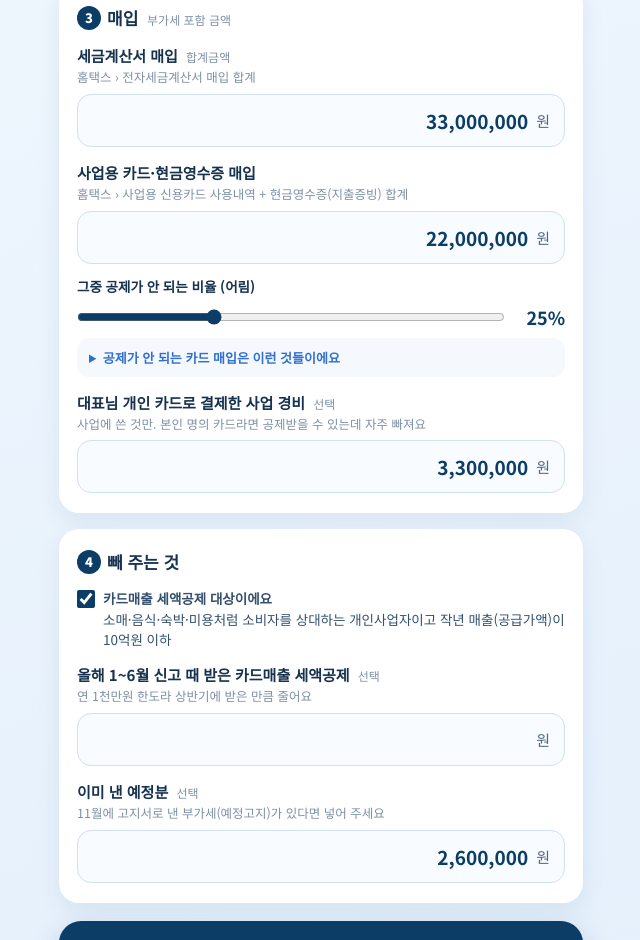
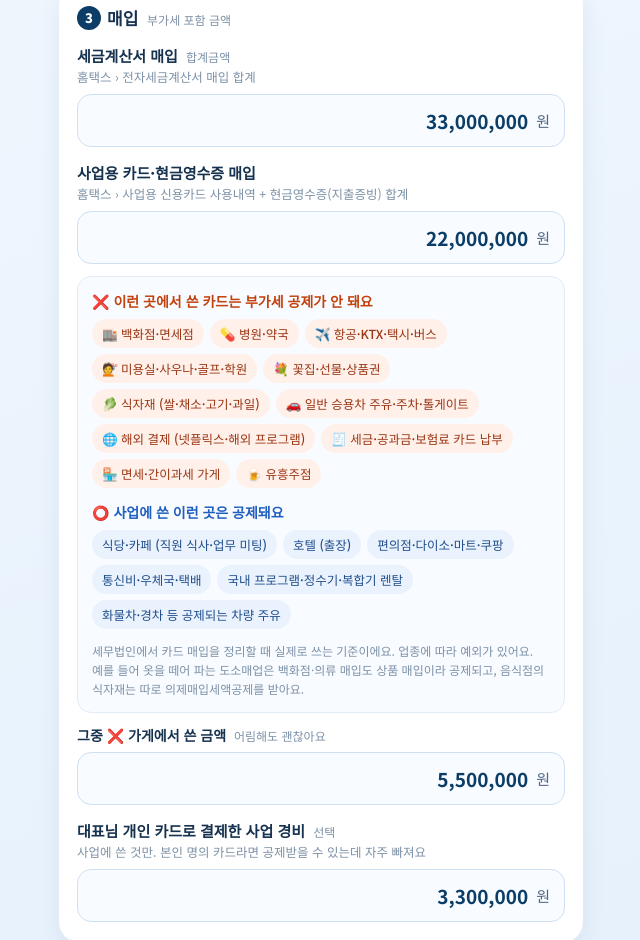
Before and after one commit to dahaenotebiz-cmyk/dahaenote, a plain HTML site: page tools/vat/index.html in a window 1280 px wide. Shown: the part 917-1857 px from the top of the page, without its empty margins (319-959 px from the left). Drawn offline with Linux system fonts and the light colour scheme.

Commit message:
부가세 도구: 공제 안 되는 곳 목록, 다해과장 계산 안내

```diff
--- a/tools/vat/index.html
+++ b/tools/vat/index.html
@@ -46,6 +46,12 @@ h1{font-size:27px;font-weight:900;margin-top:10px;line-height:1.35}
 details.help{margin-top:8px;background:#F5F9FE;border-radius:12px;padding:10px 12px}
 details.help summary{font-size:13px;color:#2F6FD0;font-weight:700;cursor:pointer}
 details.help ul{margin:8px 0 2px 18px;font-size:13px;color:#4F6680;line-height:1.7}
+.nolist{margin-top:12px;background:#F8FBFF;border:1px solid #E1ECF7;border-radius:14px;padding:14px}
+.nh{font-size:14px;font-weight:900;color:#C2410C}.nh.ok{color:#1F5FBF;margin-top:14px}
+.chips{display:flex;flex-wrap:wrap;gap:6px;margin-top:8px}
+.chips span{background:#FFF1EA;color:#9A3412;border-radius:999px;padding:5px 10px;font-size:12.5px;font-weight:500}
+.chips.ok span{background:#EAF2FD;color:#1F4E8C}
+.nnote{font-size:12px;color:#7C90A6;margin-top:12px;line-height:1.6}
 .res{background:#0B3D66;color:#fff;border-radius:22px;padding:22px 20px;margin-top:18px;box-shadow:0 14px 30px rgba(11,61,102,.25)}
 .res .k{font-size:14px;color:#BFD6EE}
 .res .big{font-size:38px;font-weight:900;margin-top:2px;letter-spacing:-.5px}
@@ -77,7 +83,7 @@ details.help ul{margin:8px 0 2px 18px;font-size:13px;color:#4F6680;line-height:1
 .why .off{color:#7C90A6}
 .list{margin:6px 0 0 18px;font-size:14px;line-height:1.85;color:#34506E}
 .cta{margin-top:18px;background:#fff;border:2px solid #0B3D66;border-radius:20px;padding:20px 18px}
-.cta b{font-size:17px;color:#0B3D66;line-height:1.45;display:block}
+.cta > b{font-size:17px;color:#0B3D66;line-height:1.45;display:block}.cta p b{color:#0B3D66}
 .cta p{font-size:14px;color:#4F6680;margin-top:6px;line-height:1.65}
 .cta a{display:block;margin-top:12px;background:#0B3D66;color:#fff;text-align:center;padding:15px;border-radius:14px;text-decoration:none;font-weight:700;font-size:15.5px}
 .cta a.k{background:#FEE500;color:#191919;margin-top:8px}
@@ -135,12 +141,24 @@ details.help ul{margin:8px 0 2px 18px;font-size:13px;color:#4F6680;line-height:1
       <label class="t" for="pCard">사업용 카드·현금영수증 매입</label>
       <div class="hint">홈택스 › 사업용 신용카드 사용내역 + 현금영수증(지출증빙) 합계</div>
       <div class="inp"><input id="pCard" inputmode="numeric"><em>원</em></div>
+      <div class="nolist">
+        <div class="nh">❌ 이런 곳에서 쓴 카드는 부가세 공제가 안 돼요</div>
+        <div class="chips">
+          <span>🏬 백화점·면세점</span><span>💊 병원·약국</span><span>✈️ 항공·KTX·택시·버스</span>
+          <span>💇 미용실·사우나·골프·학원</span><span>💐 꽃집·선물·상품권</span><span>🥬 식자재 (쌀·채소·고기·과일)</span>
+          <span>🚗 일반 승용차 주유·주차·톨게이트</span><span>🌐 해외 결제 (넷플릭스·해외 프로그램)</span>
+          <span>🧾 세금·공과금·보험료 카드 납부</span><span>🏪 면세·간이과세 가게</span><span>🍺 유흥주점</span>
+        </div>
+        <div class="nh ok">⭕ 사업에 쓴 이런 곳은 공제돼요</div>
+        <div class="chips ok">
+          <span>식당·카페 (직원 식사·업무 미팅)</span><span>호텔 (출장)</span><span>편의점·다이소·마트·쿠팡</span>
+          <span>통신비·우체국·택배</span><span>국내 프로그램·정수기·복합기 렌탈</span><span>화물차·경차 등 공제되는 차량 주유</span>
+        </div>
+        <div class="nnote">세무법인에서 카드 매입을 정리할 때 실제로 쓰는 기준이에요. 업종에 따라 예외가 있어요. 예를 들어 옷을 떼어 파는 도소매업은 백화점·의류 매입도 상품 매입이라 공제되고, 음식점의 식자재는 따로 의제매입세액공제를 받아요.</div>
+      </div>
       <div class="field" style="margin-top:12px">
-        <label class="t" style="font-size:13.5px">그중 공제가 안 되는 비율 (어림)</label>
-        <div class="range"><input type="range" id="pNo" min="0" max="80" step="5"><b id="pNoV"></b></div>
-        <details class="help"><summary>공제가 안 되는 카드 매입은 이런 것들이에요</summary>
-          <ul><li>거래처 접대비, 선물</li><li>일반 승용차(경차 제외) 기름값·수리비</li><li>쌀·채소·고기 같은 면세 품목, 도서</li><li>간이과세 가게에서 결제한 금액 (일부 제외)</li><li>항공권·KTX·버스, 병원비</li><li>사업과 관계없는 개인 지출</li></ul>
-        </details>
+        <label class="t" for="pEx" style="font-size:14px">그중 ❌ 가게에서 쓴 금액 <span class="opt">어림해도 괜찮아요</span></label>
+        <div class="inp"><input id="pEx" inputmode="numeric"><em>원</em></div>
       </div>
     </div>
     <div class="field">
@@ -201,8 +219,8 @@ details.help ul{margin:8px 0 2px 18px;font-size:13px;color:#4F6680;line-height:1
   </div>
 
   <div class="cta">
-    <b>우리 가게 카드 매입,<br>한 건씩 확인받고 싶다면</b>
-    <p>다해과장이 근무하는 세무법인에서는 기장할 때 사업용 카드·현금영수증 매입을 한 건씩 보고 공제되는 것과 안 되는 것을 나눠 정리해요. 신고서와 장부를 같이 보며 상담해 드려요.</p>
+    <b>이번 부가세,<br>다해과장이 자세히 계산해 드릴게요</b>
+    <p>세무법인 청담택스매니지먼트에 기장을 맡기시면, 담당 실무자 다해과장이 사업용 카드·현금영수증 매입을 <b>한 건씩</b> 확인해서 신고 전에 <b>이번 부가세 예상 금액을 자세히</b> 계산해 드려요. 공제되는 것과 안 되는 것도 나눠서 보여 드려요.</p>
     <a href="https://docs.google.com/forms/d/e/1FAIpQLSeA7ttgsoYLODeBgrKjZz6mYSFmJhpiciCo7N3n1YZT-D1X8w/viewform" target="_blank" rel="noopener">기장·신고 상담 신청하기</a>
     <a class="k" href="https://open.kakao.com/o/s9Iptnbf" target="_blank" rel="noopener">카톡으로 먼저 물어보기</a>
     <div class="firm">기장·신고: 세무법인 청담택스매니지먼트 · 조지훈 세무사</div>
@@ -214,8 +232,8 @@ details.help ul{margin:8px 0 2px 18px;font-size:13px;color:#4F6680;line-height:1
 
 <script>
 const $ = id => document.getElementById(id);
-const ids = ['sCard','sCash','sTax','sEtc','pTax','pCard','pOwn','ccUsed','pre'];
-const DEF = {sCard:120000000, sCash:8000000, sTax:0, sEtc:2000000, pTax:33000000, pCard:22000000, pOwn:3300000, ccUsed:0, pre:2600000, pNo:25};
+const ids = ['sCard','sCash','sTax','sEtc','pTax','pCard','pEx','pOwn','ccUsed','pre'];
+const DEF = {sCard:120000000, sCash:8000000, sTax:0, sEtc:2000000, pTax:33000000, pCard:22000000, pEx:5500000, pOwn:3300000, ccUsed:0, pre:2600000};
 const RATE = 0.013, CAP = 10000000;
 const parse = v => { v=String(v||'').replace(/[^0-9]/g,''); return v===''?0:Number(v); };
 const comma = n => Math.round(n).toLocaleString('ko-KR');
@@ -228,18 +246,17 @@ const type = () => document.querySelector('input[name=type]:checked').value;
 
 function load(){
   const q=new URLSearchParams(location.search); const st={...DEF};
-  if (q.has('sc')){ const m={sc:'sCard',sh:'sCash',st:'sTax',se:'sEtc',pt:'pTax',pc:'pCard',po:'pOwn',cu:'ccUsed',pr:'pre'};
-    for (const k in m) st[m[k]]=Number(q.get(k)||0); st.pNo=Number(q.get('pn')||25);
+  if (q.has('sc')){ const m={sc:'sCard',sh:'sCash',st:'sTax',se:'sEtc',pt:'pTax',pc:'pCard',px:'pEx',po:'pOwn',cu:'ccUsed',pr:'pre'};
+    for (const k in m) st[m[k]]=Number(q.get(k)||0);
     if (q.get('t')==='c') document.querySelector('input[value=c]').checked=true; $('cc').checked=q.get('cc')!=='0'; }
   ids.forEach(id=>$(id).value = st[id]?comma(st[id]):'');
-  $('pNo').value=st.pNo;
 }
-function save(v){ const q=new URLSearchParams({t:type(),sc:v.sCard,sh:v.sCash,st:v.sTax,se:v.sEtc,pt:v.pTax,pc:v.pCard,po:v.pOwn,cu:v.ccUsed,pr:v.pre,pn:v.pNo,cc:$('cc').checked?1:0});
+function save(v){ const q=new URLSearchParams({t:type(),sc:v.sCard,sh:v.sCash,st:v.sTax,se:v.sEtc,pt:v.pTax,pc:v.pCard,px:v.pEx,po:v.pOwn,cu:v.ccUsed,pr:v.pre,cc:$('cc').checked?1:0});
   history.replaceState(null,'','?'+q.toString()); }
 
 let last=null;
 function calc(){
-  const v={}; ids.forEach(id=>v[id]=parse($(id).value)); v.pNo=Number($('pNo').value); $('pNoV').textContent=v.pNo+'%';
+  const v={}; ids.forEach(id=>v[id]=parse($(id).value)); v.pEx=Math.min(v.pEx,v.pCard);
   const corp = type()==='c';
   $('ccWrap').style.display = corp?'none':''; $('ccUsedWrap').style.display = (corp||!$('cc').checked)?'none':'';
   $('preHint').textContent = corp ? '10~12월 숫자만 넣었다면 비워 두세요. 소규모 법인이 11월에 고지서로 낸 금액이 있다면 넣어 주세요' : '11월에 고지서로 낸 부가세(예정고지)가 있다면 넣어 주세요';
@@ -249,7 +266,7 @@ function calc(){
   const sales = v.sCard+v.sCash+v.sTax+v.sEtc;
   const outTax = sales/11;
   const inTaxInv = v.pTax/11;
-  const inTaxCard = v.pCard*(1-v.pNo/100)/11;
+  const inTaxCard = (v.pCard-v.pEx)/11;
   const inTaxOwn = v.pOwn/11;
   const inTax = inTaxInv+inTaxCard+inTaxOwn;
   const ccElig = !corp && $('cc').checked;
@@ -275,11 +292,12 @@ function calc(){
   const perMonth = Math.max(0,(B.base-B.cc))/months;
   $('rSave').innerHTML = `📌 이번 기간 기준이면 다음부터 <b>매달 ${man(perMonth)}씩</b> 세금 통장에 따로 떼어 두면 신고 달에 놀라지 않아요.`;
   // 왜 많이 나왔나
-  const deductBase = v.pTax + v.pCard*(1-v.pNo/100) + v.pOwn;
+  const deductBase = v.pTax + (v.pCard-v.pEx) + v.pOwn;
   const ratio = sales? deductBase/sales*100 : 0;
   const items=[];
   items.push({on: ratio<40, t:`매출 100원당 증빙 있는 매입이 <b>${Math.round(ratio)}원</b>이에요.`, d: ratio<40?'매입 증빙이 적을수록 부가세가 커져요. 현금으로 사고 증빙을 안 받은 재료·비품이 없는지 보세요.':'매입 증빙은 어느 정도 갖춰져 있어요.'});
   items.push({on: v.pCard===0, t: v.pCard===0?'<b>카드 매입이 0원</b>으로 들어가 있어요.':'카드 매입이 반영되어 있어요.', d: v.pCard===0?'사업용 카드 매입이 신고에 안 들어가면 낼 세금이 그만큼 늘어요.':''});
+  if (v.pCard>0 && v.pEx===0) items.push({on:true, t:'<b>❌ 가게에서 쓴 금액</b>을 빼지 않으셨어요.', d:'백화점·약국·항공 같은 곳의 결제가 섞여 있으면 실제로는 이 결과보다 부가세가 더 나와요.'});
   items.push({on: v.pOwn===0, t: v.pOwn===0?'<b>대표님 개인 카드 사업 경비</b>가 비어 있어요.':'개인 카드 사업 경비도 넣으셨어요.', d: v.pOwn===0?'본인 명의 카드로 산 사업용 물품도 공제받을 수 있어요. 자주 빠지는 부분이에요.':''});
   items.push({on: true, t:'<b>인건비와 면세 재료</b>에는 부가세가 없어요.', d:'직원 급여, 쌀·채소·고기처럼 면세 품목은 매입세액이 없어서 매출 대비 부가세가 커 보이는 게 정상이에요.'});
   if (!corp && v.pre) items.push({on:false, t:`11월에 낸 <b>${man(v.pre)}</b>은 이미 빠진 금액이에요.`, d:'1월에 낼 금액이 작아 보여도 하반기 전체 부가세는 이보다 커요.'});
@@ -289,7 +307,7 @@ function calc(){
 }
 
 ids.forEach(id=>$(id).addEventListener('input',e=>{ const n=parse(e.target.value); e.target.value=n?comma(n):''; calc(); }));
-$('pNo').addEventListener('input',calc); $('cc').addEventListener('change',calc);
+$('cc').addEventListener('change',calc);
 document.querySelectorAll('input[name=type]').forEach(r=>r.addEventListener('change',calc));
 
 $('btnShare').addEventListener('click', async ()=>{
```
